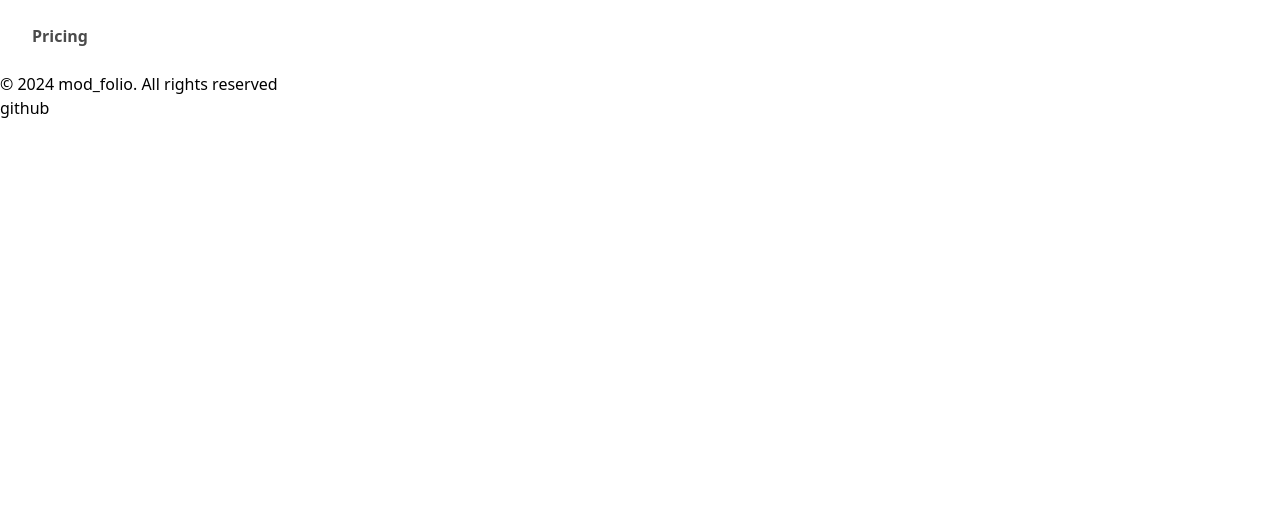
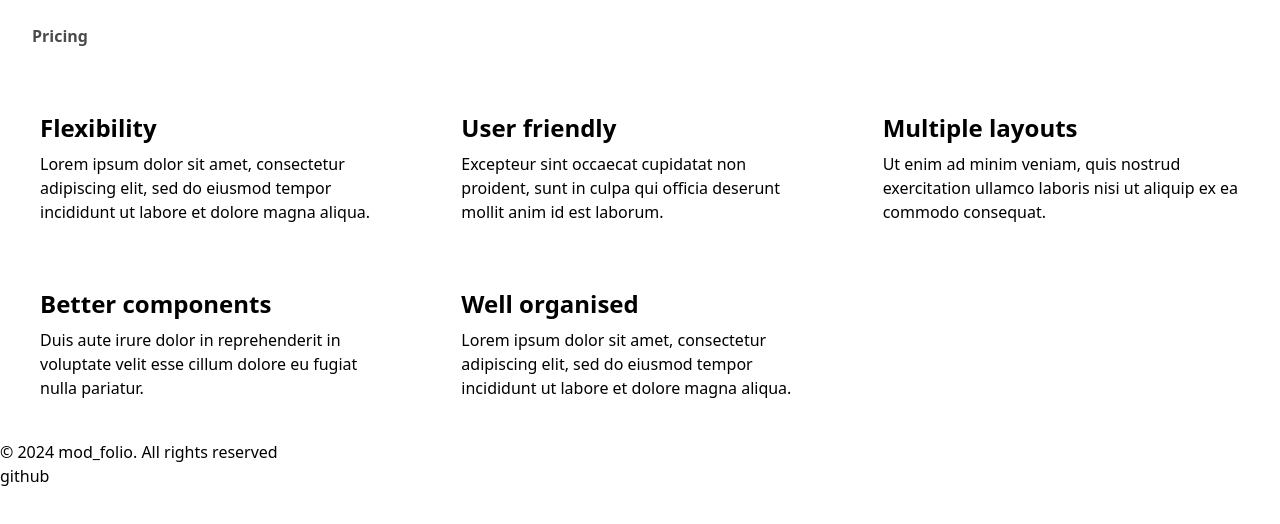
Before and after one commit to tevem1207/mod-folio, a React (Vite) app: page / in a window 1280 px wide. Shown: the top 524 px of the page. Built offline with nearby package versions, Linux system fonts and the light colour scheme.

Commit message:
[feat] set features css and layout

```diff
--- a/src/components/Block/Block.tsx
+++ b/src/components/Block/Block.tsx
@@ -5,5 +5,13 @@ import type { BlockProps } from "./types";
 const Features = lazy(() => import("./Features"));
 
 export const Block = ({ type, data }: BlockProps) => {
-  return <div>{type === "features" ? <Features {...{ type, data }} /> : <></>}</div>;
+  return <>{type === "features" ? <Features {...{ type, data }} /> : <></>}</>;
 };
+
+export const Blocks = ({ blocksData }: { blocksData?: BlockProps[] }) => {
+  return (
+    <div className="sm:px-5 md:px-8 lg:px-10 py-10 flex flex-col gap-5">
+      {blocksData?.map((blockdata) => <Block {...blockdata} />)}
+    </div>
+  );
+};
--- a/src/components/Block/Features.tsx
+++ b/src/components/Block/Features.tsx
@@ -3,14 +3,15 @@ import type { FeaturesProps } from "./types";
 const Features = ({ data }: FeaturesProps) => {
   const Feature = ({ title, content }: { title: string; content: string }) => {
     return (
-      <div>
-        <h3>{title}</h3>
+      <div className="flex flex-col gap-2">
+        <h3 className="text-2xl	font-bold">{title}</h3>
         <p>{content}</p>
       </div>
     );
   };
+
   return (
-    <div>
+    <div className="grid sm:grid-cols-1 md:grid-cols-2 lg:grid-cols-3 sm:gap-12 md:gap-16">
       {data.map((feature) => (
         <Feature {...feature} />
       ))}
--- a/src/components/index.ts
+++ b/src/components/index.ts
@@ -1 +1,2 @@
 export * from "./Layout";
+export * from "./Block";
--- a/src/routes/Component.tsx
+++ b/src/routes/Component.tsx
@@ -1,13 +1,22 @@
+import { useEffect, useState } from "react";
+
 import { Footer, Header } from "@/components";
+import { Blocks } from "@/components";
+
+import { BlockProps } from "@/components/Block/types";
 
 export const Component = () => {
-  const Blocks = () => {
-    return <div></div>;
-  };
+  const [blocksData, setBlocksData] = useState<BlockProps[]>();
+
+  useEffect(() => {
+    fetch("/block-data.json")
+      .then((res) => res.json())
+      .then((data: BlockProps[]) => setBlocksData(data));
+  }, []);
   return (
     <article>
       <Header />
-      <Blocks />
+      <Blocks blocksData={blocksData} />
       <Footer />
     </article>
   );
```
